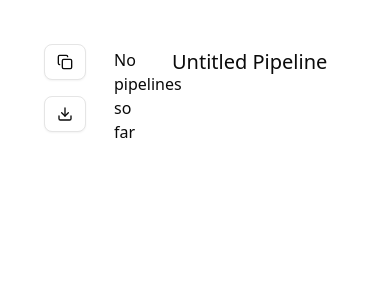
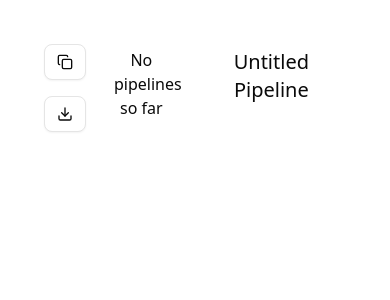
Before and after one commit to pochka15/pipelines, a React (Vite) app: page / in a window 390 px wide. Shown: the top 300 px of the page. Built offline with nearby package versions, Linux system fonts and the light colour scheme.

Commit message:
Adjust layout and fix submit button

```diff
--- a/src/App.tsx
+++ b/src/App.tsx
@@ -10,9 +10,9 @@ function App() {
 
       <div className="flex-1 flex justify-center">
         <div className="p-4 grid grid-cols-6 gap-8 w-full">
-          <PipelinesSidebar />
+          <PipelinesSidebar className="md:col-span-1 col-span-2" />
 
-          <div className="col-span-5">
+          <div className="col-span-4 md:col-span-5">
             <PipelinePanel />
           </div>
         </div>
--- a/src/components/pipeline/pipeline-form.tsx
+++ b/src/components/pipeline/pipeline-form.tsx
@@ -27,7 +27,8 @@ export const PipelineForm: FC<{
   );
 
   const isEditing = !isNil(initialPipeline);
-  const canSubmit = !title.trim() || commands.every((cmd) => !cmd.value.trim());
+  const canSubmit =
+    title.trim() !== "" && commands.every((cmd) => cmd.value.trim() !== "");
 
   const handleDragEnd = (result: DropResult) => {
     if (!result.destination) return;
--- a/src/components/pipelines-sidebar.tsx
+++ b/src/components/pipelines-sidebar.tsx
@@ -3,8 +3,9 @@ import { useUiStore } from "@/domain/stores/ui-store";
 import { cn } from "@/lib/utils";
 import { isEmpty } from "lodash";
 import { X } from "lucide-react";
+import type { FC } from "react";
 
-export const PipelinesSidebar = () => {
+export const PipelinesSidebar: FC<{ className?: string }> = ({ className }) => {
   const pipelines = usePipelinesStore((s) => s.pipelines);
   const removePipeline = usePipelinesStore((s) => s.removePipeline);
   const focusedPipelineId = useUiStore((s) => s.focusedPipelineId);
@@ -17,7 +18,7 @@ export const PipelinesSidebar = () => {
   };
 
   return (
-    <div className="space-y-2 group">
+    <div className={cn("space-y-2 group", className)}>
       {pipelines.map((pipeline) => (
         <div key={pipeline.id} className="flex items-center gap-2 group">
           <button
```
